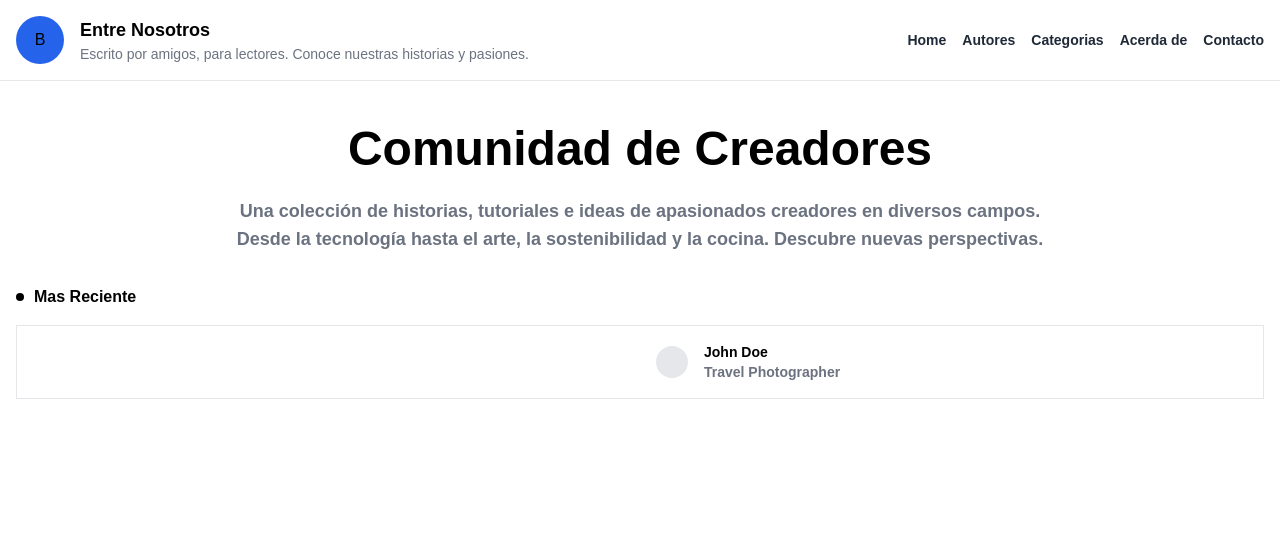
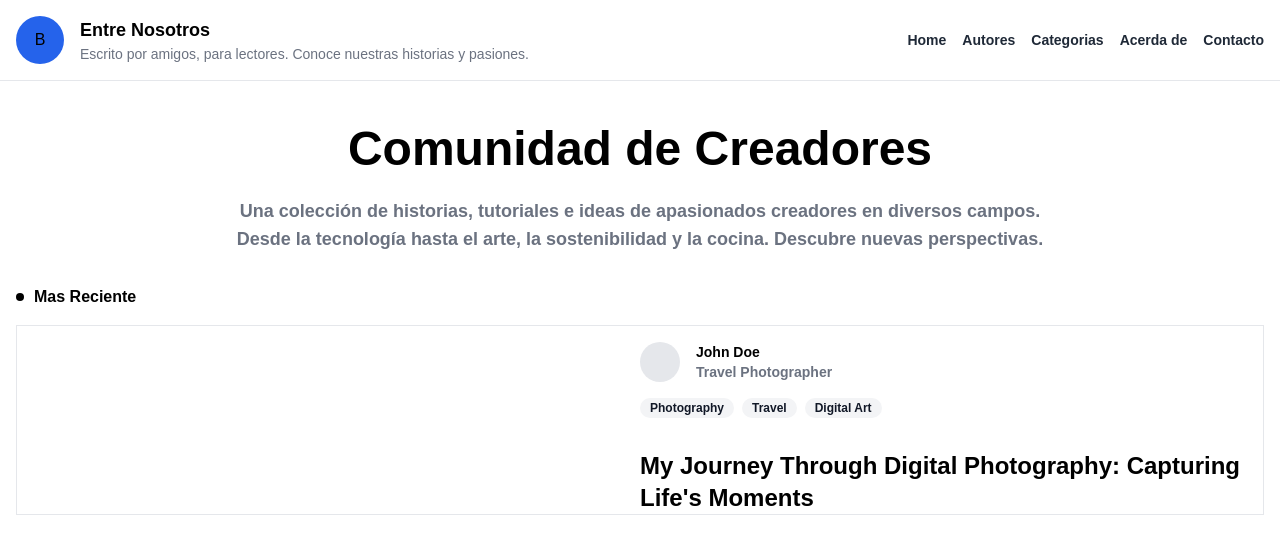
Before and after one commit to GuillermoSM5/front-blog, a Next.js app: page /home in a window 1280 px wide. Shown: the top 554 px of the page. Built offline with nearby package versions, Linux system fonts and the light colour scheme.

Commit message:
feat(postcard): create a  tag component

```diff
--- /dev/null
+++ b/src/app/components/Tag.tsx
@@ -0,0 +1,13 @@
+interface TagProps {
+    text: string
+}
+
+const Tag = ({ text }: TagProps) => {
+    return (
+        <div className="text-xs text-(--tag-text) font-bold py-[2px] px-2.5 bg-(--bg-tag) rounded-full w-fit">
+            <p>{text}</p>
+        </div>
+    );
+}
+
+export default Tag;
--- a/src/app/home/components/PostCard/PostCard.tsx
+++ b/src/app/home/components/PostCard/PostCard.tsx
@@ -1,16 +1,31 @@
+import Tag from "@/app/components/Tag";
+
 const PostCard = () => {
+
+    const arrayTags = ['Photography', 'Travel', 'Digital Art']
+
     return (
         <>
             <div className="container border border-(--border-color) flex">
                 <div className="flex-3/6"></div>
                 <div className="flex-3/6">
-                    <div className="flex items-center p-4">
-                        <div className="bg-(--border-color) w-8 h-8 rounded-full">
+                    <div className="flex items-center py-4">
+                        <div className="bg-(--border-color) w-10 h-10 rounded-full">
                         </div>
                         <div className="ml-4">
                             <p className="text-sm font-bold">John Doe</p>
                             <p className="text-sm font-bold text text-(--secondary-color)">Travel Photographer</p>
                         </div>
+                    </div>
+                    <div className="flex [&>*]:mr-2 mb-8">
+                        {
+                            arrayTags.map((text, index) => <Tag text={text} key={index} />)
+                        }
+                    </div>
+                    <div>
+                        <p className="text-2xl font-extrabold">
+                            My Journey Through Digital Photography: Capturing Life's Moments
+                        </p>
                     </div>
                 </div>
             </div>
```
